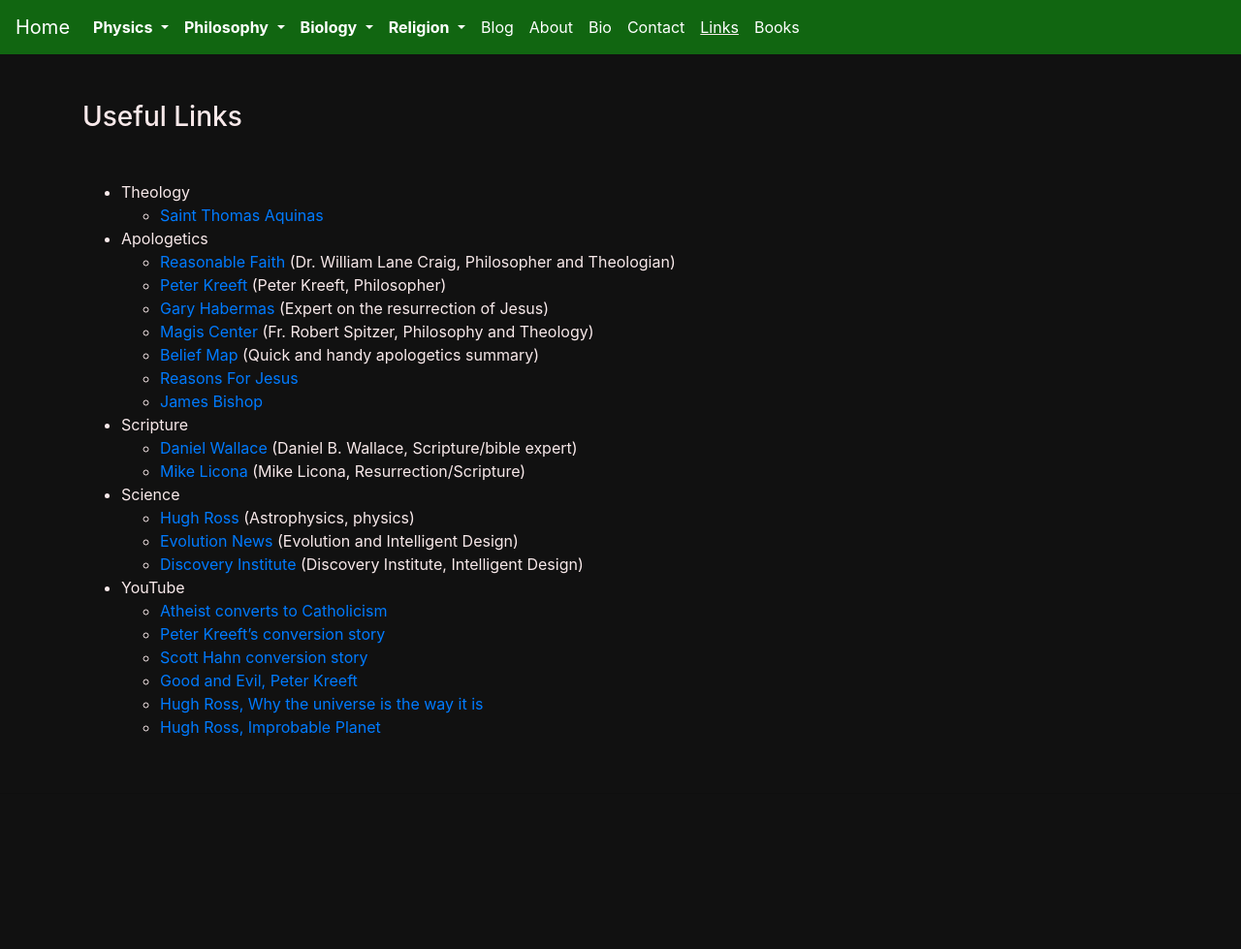
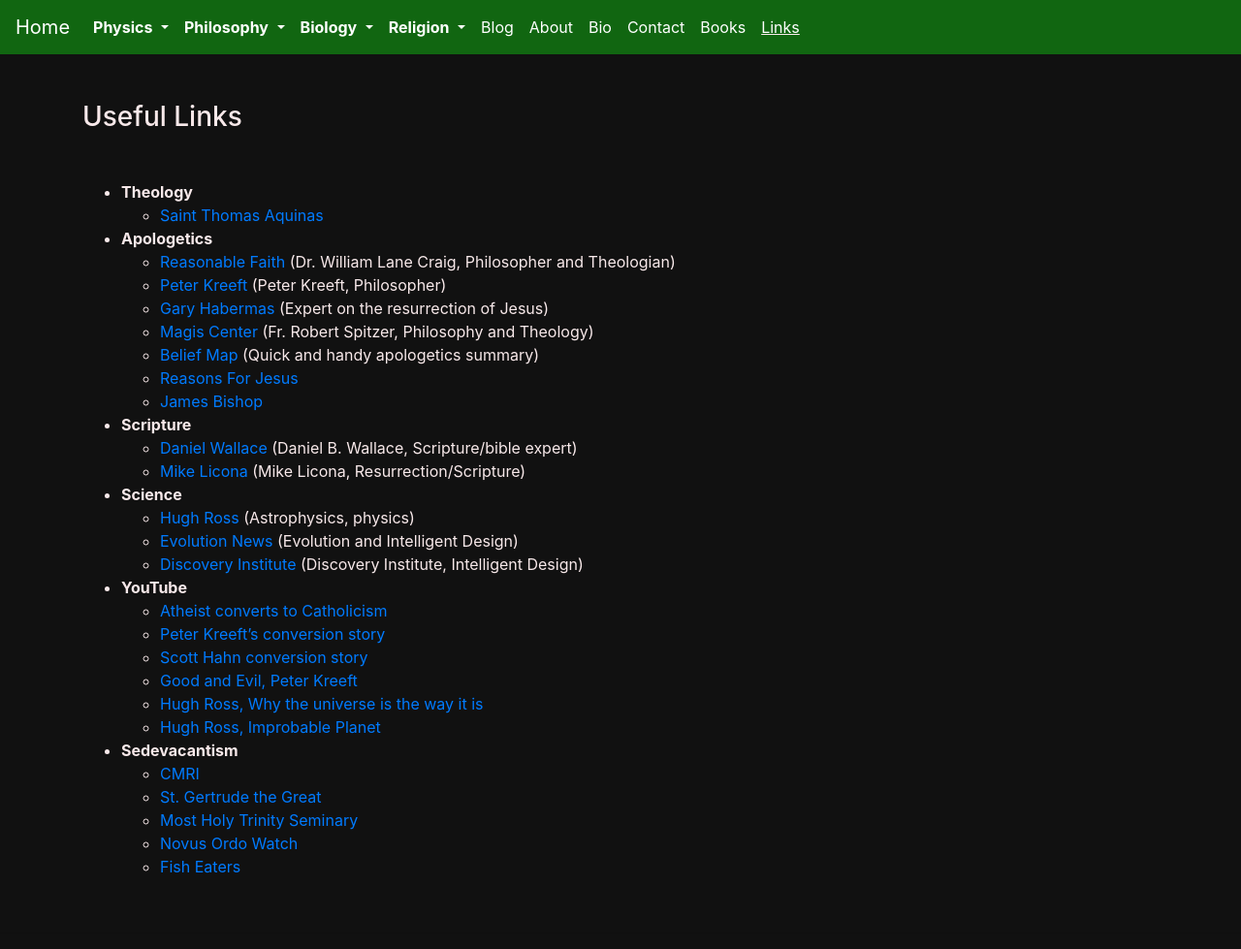
Before and after one commit to nekelly/nekelly.github.io, a Jekyll site: the page built from pages/links.md, in a window 1280 px wide. Shown: the whole page at 97% size. Built offline with Jekyll 4.4.1, drawn with Linux system fonts in a browser that asks for light colours; our own code applies the rules of GitHub Pages for plain Markdown files; before the commit the page ends 900 px from its top, so only the background shows below that.

Commit message:
Add Sedevacantism

```diff
--- a/_data/nav.yml
+++ b/_data/nav.yml
@@ -61,7 +61,7 @@
     link: /pages/biography.html
   - title: Contact
     link: /pages/contact.html
+  - title: Books
+    link: /pages/books.html
   - title: Links
     link: /pages/links.html
-  - title: Books
-    link: /pages/books.html
--- a/index.html
+++ b/index.html
@@ -27,6 +27,8 @@
 	<p>
 	    - Noel Kelly
 	</p>
+	<br>
+	<p><i>Last update: 5th Nov 2025</i></p>
     </div>
     <div class="col-12 col-lg-6">
         <img id="main-image" src="/images/iamthetruevine.jpg"/>
--- a/pages/links.md
+++ b/pages/links.md
@@ -5,27 +5,33 @@
 ### Useful Links
 &nbsp;
 
-- Theology
+- **Theology**
   - [Saint Thomas Aquinas](http://www.saintaquinas.com/)
-- Apologetics
+- **Apologetics**
   - [Reasonable Faith](https://www.reasonablefaith.org/) (Dr. William Lane Craig, Philosopher and Theologian)
-  - [Peter Kreeft](http://peterkreeft.com/home.htm) (Peter Kreeft, Philosopher)
+  - [Peter Kreeft](http://peterkreeft.com) (Peter Kreeft, Philosopher)
   - [Gary Habermas](http://www.garyhabermas.com/) (Expert on the resurrection of Jesus)
   - [Magis Center](https://www.magiscenter.com/) (Fr. Robert Spitzer, Philosophy and Theology)
   - [Belief Map](https://beliefmap.org/) (Quick and handy apologetics summary)
   - [Reasons For Jesus](http://reasonsforjesus.com/)
   - [James Bishop](https://jamesbishopblog.com)
-- Scripture
+- **Scripture**
   - [Daniel Wallace](https://danielbwallace.com/) (Daniel B. Wallace, Scripture/bible expert)
   - [Mike Licona](https://risenjesus.com) (Mike Licona, Resurrection/Scripture)
-- Science
+- **Science**
   - [Hugh Ross](http://reasons.org) (Astrophysics, physics)
   - [Evolution News](https://evolutionnews.org)  (Evolution and Intelligent Design)
   - [Discovery Institute](https://discovery.org/id/) (Discovery Institute, Intelligent Design)
-- YouTube
+- **YouTube**
   - [Atheist converts to Catholicism](https://youtu.be/Z_Ab6l0q784)
   - [Peter Kreeft's conversion story](https://www.youtube.com/watch?v=VO2NGGmWBQo)
   - [Scott Hahn conversion story](https://www.youtube.com/watch?v=XilzGLfgd7A)
   - [Good and Evil, Peter Kreeft](https://www.youtube.com/watch?v=xliyujhwhNM)
   - [Hugh Ross, Why the universe is the way it is](https://www.youtube.com/watch?v=mzIVrcSyprU)
   - [Hugh Ross, Improbable Planet](https://www.youtube.com/watch?v=jNPSZwxEFME)
+- **Sedevacantism**
+  - [CMRI](https://cmri.org)
+  - [St. Gertrude the Great](https://sgg.org)
+  - [Most Holy Trinity Seminary](https://mostholytrinityseminary.org/)
+  - [Novus Ordo Watch](https://novusordowatch.org/)
+  - [Fish Eaters](https://www.fisheaters.com/)
```
Also changed, not shown: Gemfile (+5 -4 lines), pages/books.md (+1 -2 lines), Gemfile.lock.
